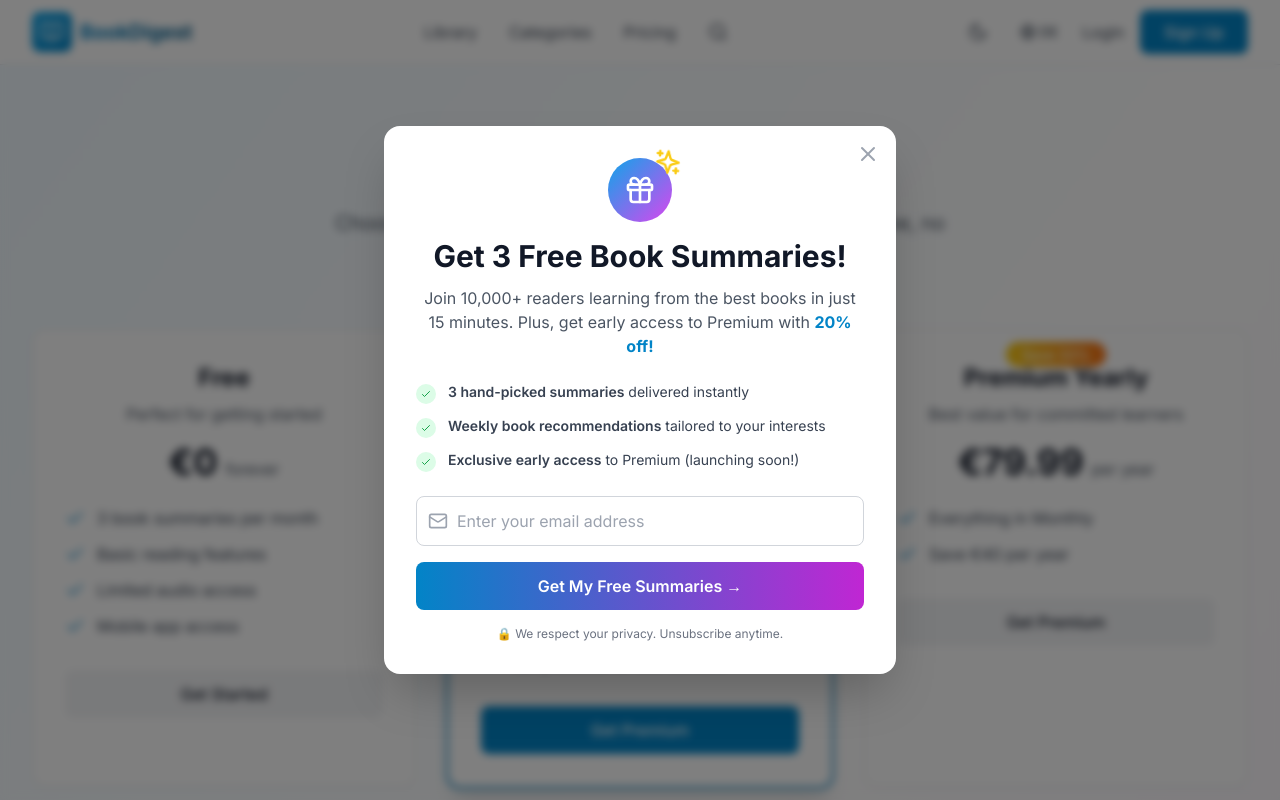
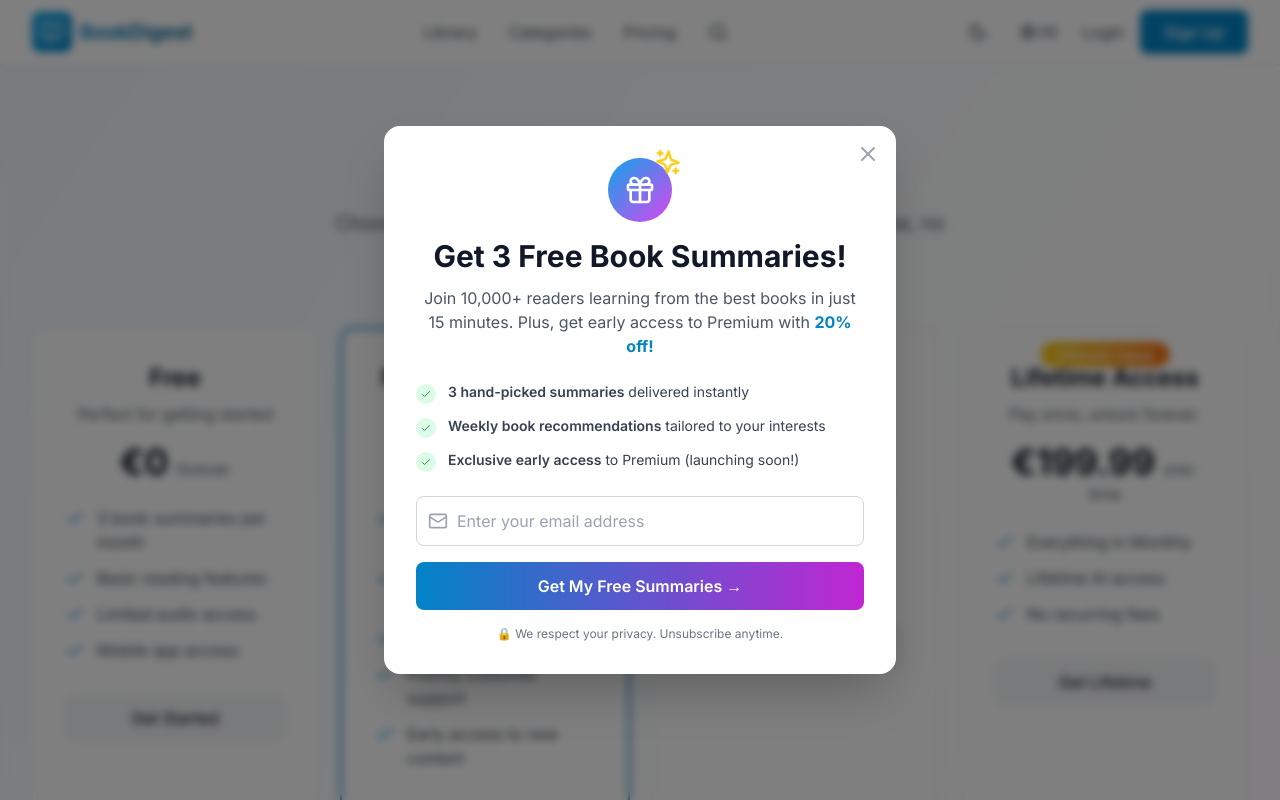
Before and after one commit to banlamano/bookdigest, a Next.js app in the folder frontend/: page /pricing in a window 1280 px wide. Shown: the top 800 px of the page. Built offline with nearby package versions, Linux system fonts and the light colour scheme; no server answers.

Commit message:
Add Lifetime Access Decoy to Pricing Page

```diff
--- a/frontend/src/app/pricing/page.tsx
+++ b/frontend/src/app/pricing/page.tsx
@@ -32,11 +32,11 @@ export default function PricingPage() {
     if (!planType) return false;
     if (planType === 'monthly') return subscriptionType === 'PREMIUM_MONTHLY';
     if (planType === 'yearly') return subscriptionType === 'PREMIUM_YEARLY';
-    if (planType === 'team') return subscriptionType === 'TEAM';
+    if (planType === 'lifetime') return subscriptionType === 'LIFETIME';
     return false;
   };
 
-  const handleSubscribe = async (planType: 'monthly' | 'yearly' | 'team') => {
+  const handleSubscribe = async (planType: 'monthly' | 'yearly' | 'lifetime') => {
     if (!isAuthenticated) {
       toast.error(t('pricing.loginToSubscribe'));
       router.push('/login');
@@ -102,6 +102,21 @@ export default function PricingPage() {
       highlighted: false,
       planType: 'yearly' as const,
     },
+    {
+      name: 'Lifetime Access',
+      price: '€199.99',
+      period: 'one-time',
+      badge: 'Ultimate Value',
+      description: 'Pay once, unlock forever.',
+      features: [
+        t('pricing.everythingMonthly'),
+        'Lifetime AI access',
+        'No recurring fees',
+      ],
+      cta: 'Get Lifetime',
+      highlighted: false,
+      planType: 'lifetime' as const,
+    },
   ];
 
   return (
@@ -128,7 +143,7 @@ export default function PricingPage() {
         </div>
 
         {/* Pricing Cards */}
-        <div className="grid md:grid-cols-3 gap-8 mb-16">
+        <div className="grid md:grid-cols-4 gap-6 mb-16">
           {plans.map((plan, index) => (
             <motion.div
               key={plan.name}
--- a/frontend/src/lib/api.ts
+++ b/frontend/src/lib/api.ts
@@ -153,7 +153,7 @@ export const userAPI = {
 
 // Payment API
 export const paymentAPI = {
-  createCheckoutSession: (planType: 'monthly' | 'yearly' | 'team') =>
+  createCheckoutSession: (planType: 'monthly' | 'yearly' | 'team' | 'lifetime') =>
     api.post('/payments/create-checkout-session', { planType }),
   getSubscriptionStatus: () => api.get('/payments/subscription-status'),
   cancelSubscription: () => api.post('/payments/cancel-subscription'),
```
Also changed, not shown: 1 other file (tests, documents, lock files or other folders).
